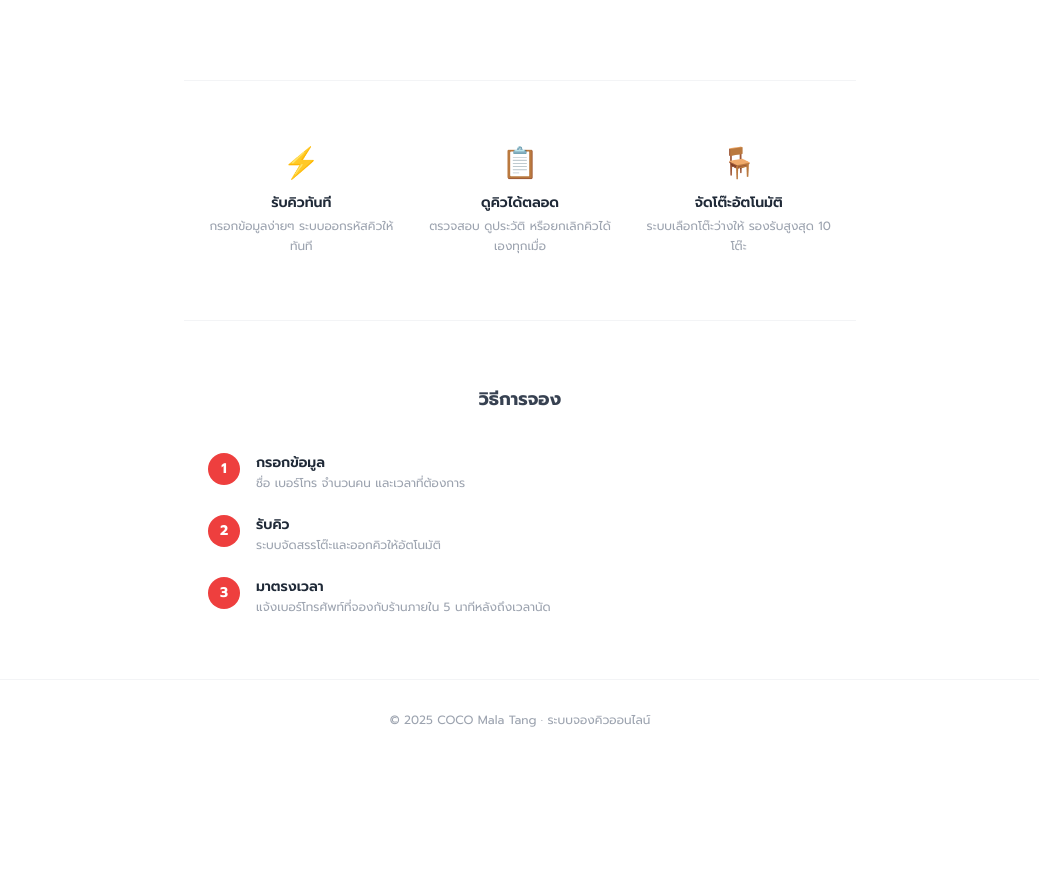
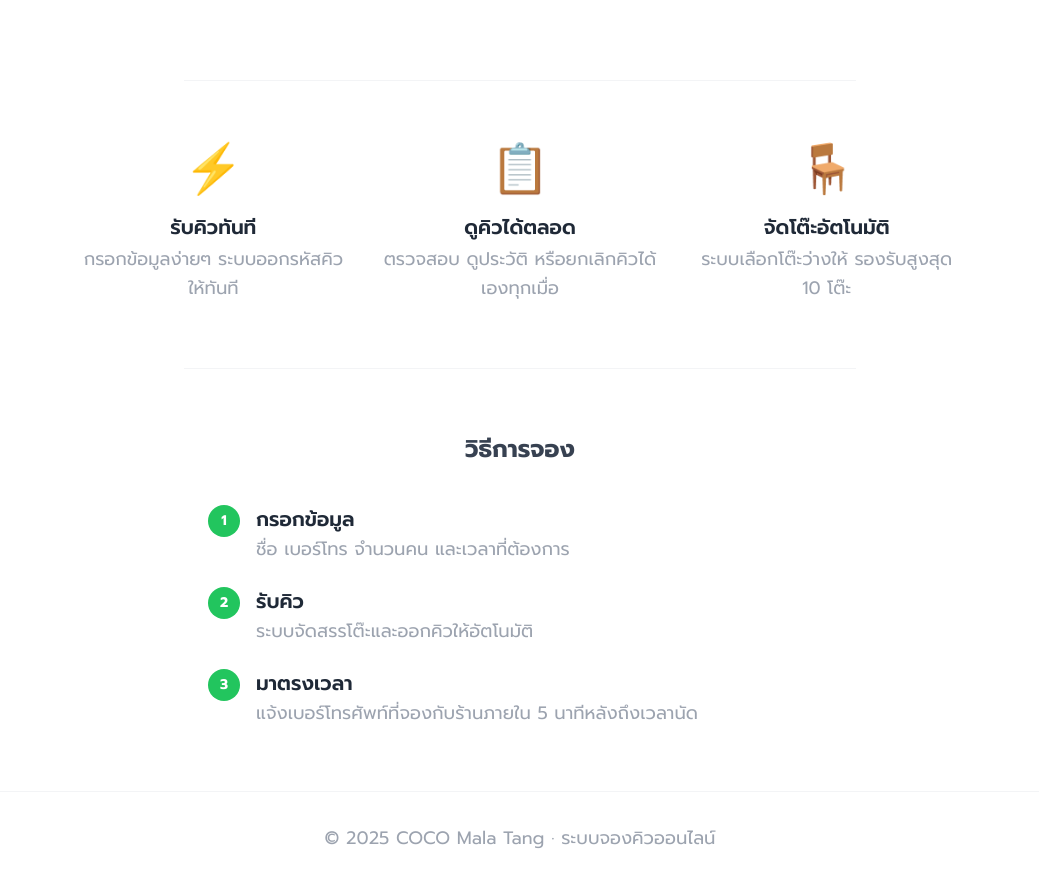
Before and after one commit to Nong-Ta/COCO-Mala, a plain HTML site: page Booking/Main_Booking.html in a window 1280 px wide. Shown: the part 789-1673 px from the top of the page, without its empty margins (120-1159 px from the left). Before the commit the page ends 1549 px from the top, so only its background shows below. Drawn offline with nearby package versions, Linux system fonts and the light colour scheme.

Commit message:
Change Color text red to green

```diff
--- a/Booking/Main_Booking.html
+++ b/Booking/Main_Booking.html
@@ -51,15 +51,15 @@
 
             <div class="absolute inset-0 flex flex-col items-center justify-center text-white z-10">
                 <h1 class="text-6xl font-bold mb-5 hero-text">COCO หม่าล่าทั่ง</h1>
-                <p class="text-white text-xl mb-3 hero-text">จองคิวออนไลน์ล่วงหน้า</p>
-                <p class="text-gray-200 text-base mb-20 hero-text">เปิดรับจอง 08:00 - 21:00 น.</p>
+                <p class="text-white text-2xl mb-3 hero-text">จองคิวออนไลน์ล่วงหน้า</p>
+                <p class="text-gray-200 text-xl mb-20 hero-text">เปิดรับจอง 08:00 - 21:00 น.</p>
                 <a href="#" onclick="requireLogin('Booking.html')"
-                    class="inline-block px-14 py-4 bg-[#EE3F3E] text-white text-lg font-semibold rounded-xl hover:bg-[#C93030] transition-colors shadow-sm no-underline cursor-pointer">
+                    class="inline-block px-14 py-4 bg-green-500 text-white text-2xl font-semibold rounded-xl hover:bg-green-600 transition-colors shadow-sm no-underline cursor-pointer">
                     จองคิวเลย
                 </a>
                 <div class="mt-4">
                     <a href="#" onclick="requireLogin('My_Booking.html')"
-                        class="text-base text-gray-300 hover:text-white transition-colors no-underline underline cursor-pointer hero-text">
+                        class="text-lg text-gray-300 hover:text-white transition-colors no-underline underline cursor-pointer hero-text">
                         ดูคิวของฉัน
                     </a>
                 </div>
@@ -68,22 +68,22 @@
 
     <div class="border-t border-gray-100 max-w-2xl mx-auto"></div>
 
-    <section class="max-w-2xl mx-auto px-6 py-16">
+    <section class="max-w-4xl mx-auto px-1 py-16">
         <div class="grid grid-cols-1 md:grid-cols-3 gap-8 text-center">
             <div>
-                <div class="text-3xl mb-3">⚡</div>
-                <div class="font-semibold text-sm mb-1">รับคิวทันที</div>
-                <div class="text-gray-400 text-xs leading-relaxed">กรอกข้อมูลง่ายๆ ระบบออกรหัสคิวให้ทันที</div>
+                <div class="text-5xl mb-5">⚡</div>
+                <div class="font-semibold text-xl mb-1">รับคิวทันที</div>
+                <div class="text-gray-400 text-lg leading-relaxed">กรอกข้อมูลง่ายๆ ระบบออกรหัสคิวให้ทันที</div>
             </div>
             <div>
-                <div class="text-3xl mb-3">📋</div>
-                <div class="font-semibold text-sm mb-1">ดูคิวได้ตลอด</div>
-                <div class="text-gray-400 text-xs leading-relaxed">ตรวจสอบ ดูประวัติ หรือยกเลิกคิวได้เองทุกเมื่อ</div>
+                <div class="text-5xl mb-5">📋</div>
+                <div class="font-semibold text-xl mb-1">ดูคิวได้ตลอด</div>
+                <div class="text-gray-400 text-lg leading-relaxed">ตรวจสอบ ดูประวัติ หรือยกเลิกคิวได้เองทุกเมื่อ</div>
             </div>
             <div>
-                <div class="text-3xl mb-3">🪑</div>
-                <div class="font-semibold text-sm mb-1">จัดโต๊ะอัตโนมัติ</div>
-                <div class="text-gray-400 text-xs leading-relaxed">ระบบเลือกโต๊ะว่างให้ รองรับสูงสุด 10 โต๊ะ</div>
+                <div class="text-5xl mb-5">🪑</div>
+                <div class="font-semibold text-xl mb-1">จัดโต๊ะอัตโนมัติ</div>
+                <div class="text-gray-400 text-lg leading-relaxed">ระบบเลือกโต๊ะว่างให้ รองรับสูงสุด 10 โต๊ะ</div>
             </div>
         </div>
     </section>
@@ -91,40 +91,40 @@
     <div class="border-t border-gray-100 max-w-2xl mx-auto"></div>
 
     <section class="max-w-2xl mx-auto px-6 py-16">
-        <h2 class="text-lg font-bold text-center mb-10 text-gray-700">วิธีการจอง</h2>
+        <h2 class="text-2xl font-bold text-center mb-10 text-gray-700">วิธีการจอง</h2>
         <div class="flex flex-col gap-6">
             <div class="flex items-start gap-4">
                 <div
-                    class="w-8 h-8 rounded-full bg-[#EE3F3E] text-white text-sm font-bold flex items-center justify-center flex-shrink-0">
+                    class="w-8 h-8 rounded-full bg-green-500 text-white text-sm font-bold flex items-center justify-center flex-shrink-0">
                     1</div>
                 <div>
-                    <div class="font-semibold text-sm">กรอกข้อมูล</div>
-                    <div class="text-gray-400 text-xs mt-0.5">ชื่อ เบอร์โทร จำนวนคน และเวลาที่ต้องการ</div>
+                    <div class="font-semibold text-xl">กรอกข้อมูล</div>
+                    <div class="text-gray-400 text-lg mt-0.5">ชื่อ เบอร์โทร จำนวนคน และเวลาที่ต้องการ</div>
                 </div>
             </div>
             <div class="flex items-start gap-4">
                 <div
-                    class="w-8 h-8 rounded-full bg-[#EE3F3E] text-white text-sm font-bold flex items-center justify-center flex-shrink-0">
+                    class="w-8 h-8 rounded-full bg-green-500 text-white text-sm font-bold flex items-center justify-center flex-shrink-0">
                     2</div>
                 <div>
-                    <div class="font-semibold text-sm">รับคิว</div>
-                    <div class="text-gray-400 text-xs mt-0.5">ระบบจัดสรรโต๊ะและออกคิวให้อัตโนมัติ</div>
+                    <div class="font-semibold text-xl">รับคิว</div>
+                    <div class="text-gray-400 text-lg mt-0.5">ระบบจัดสรรโต๊ะและออกคิวให้อัตโนมัติ</div>
                 </div>
             </div>
             <div class="flex items-start gap-4">
                 <div
-                    class="w-8 h-8 rounded-full bg-[#EE3F3E] text-white text-sm font-bold flex items-center justify-center flex-shrink-0">
+                    class="w-8 h-8 rounded-full bg-green-500 text-white text-sm font-bold flex items-center justify-center flex-shrink-0">
                     3</div>
                 <div>
-                    <div class="font-semibold text-sm">มาตรงเวลา</div>
-                    <div class="text-gray-400 text-xs mt-0.5">แจ้งเบอร์โทรศัพท์ที่จองกับร้านภายใน 5 นาทีหลังถึงเวลานัด
+                    <div class="font-semibold text-xl">มาตรงเวลา</div>
+                    <div class="text-gray-400 text-lg mt-0.5">แจ้งเบอร์โทรศัพท์ที่จองกับร้านภายใน 5 นาทีหลังถึงเวลานัด
                     </div>
                 </div>
             </div>
         </div>
     </section>
 
-    <footer class="border-t border-gray-100 py-8 text-center text-xs text-gray-400">
+    <footer class="border-t border-gray-100 py-8 text-center text-lg text-gray-400">
         © 2025 COCO Mala Tang · ระบบจองคิวออนไลน์
     </footer>
 
```
